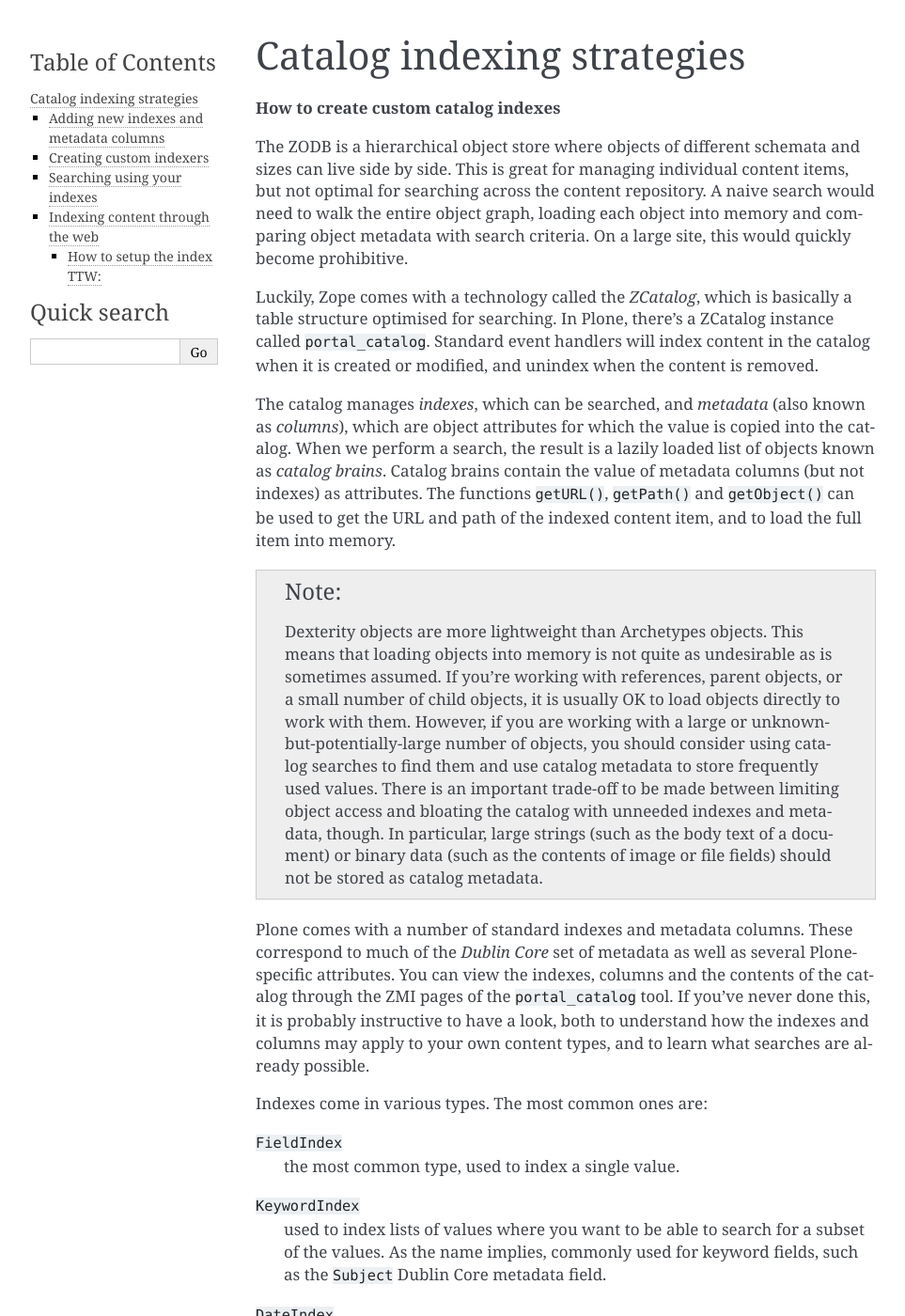
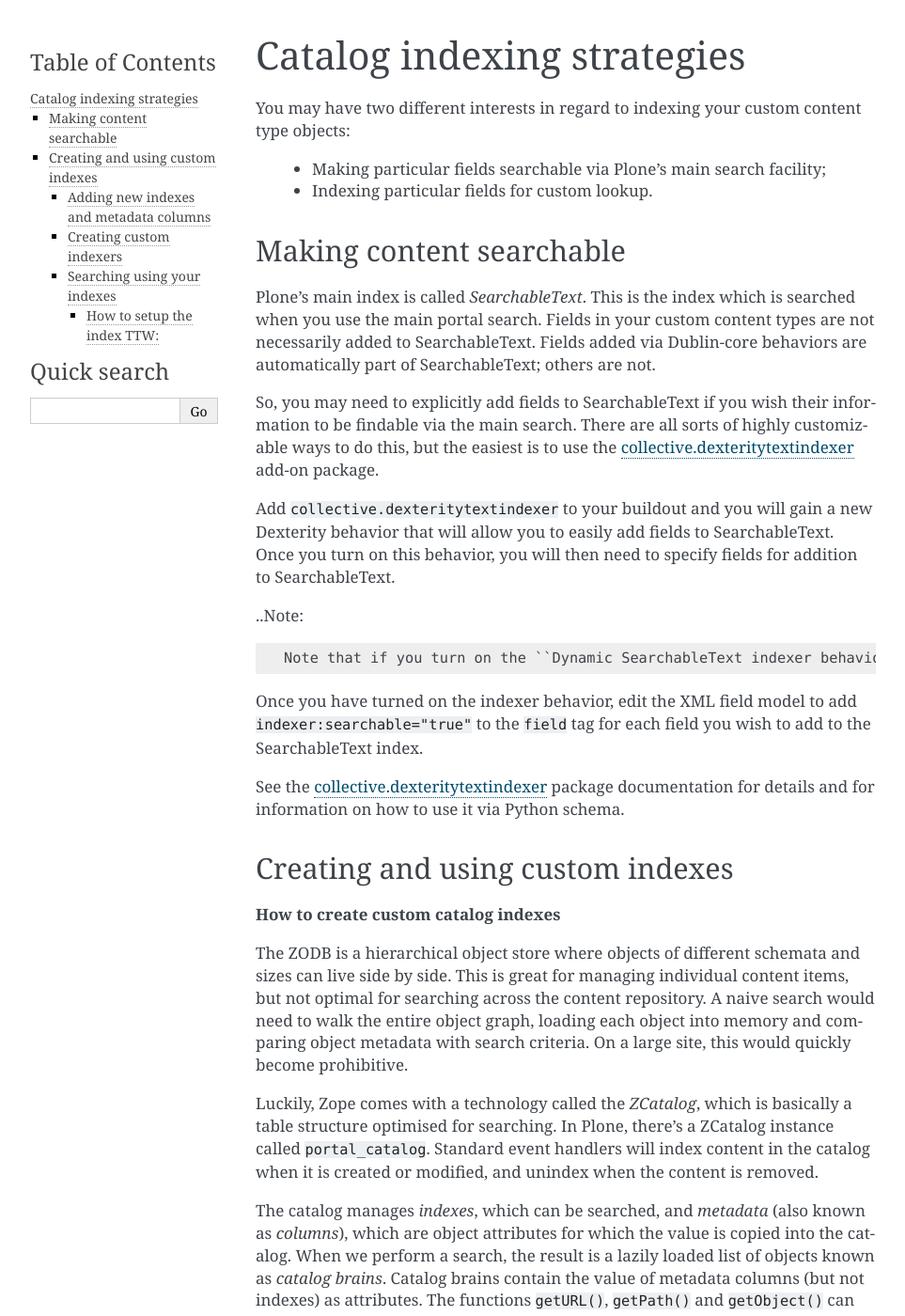
Before and after one commit to plone/plone.app.dexterity, a Sphinx documentation site: the page built from docs/advanced/catalog-indexing-strategies.rst, in a window 1280 px wide and 1400 px high. Shown: the whole window at 94% size, without its empty margins (148-1111 px from the left). Built offline with Sphinx 7.4.7, drawn with Linux system fonts in a browser that asks for light colours; some of the changed text lies outside the part shown.

Commit message:
Cleanup SearchableText index documentation

```diff
--- a/docs/advanced/catalog-indexing-strategies.rst
+++ b/docs/advanced/catalog-indexing-strategies.rst
@@ -1,6 +1,33 @@
 ============================
 Catalog indexing strategies
 ============================
+
+You may have two different interests in regard to indexing your custom content type objects:
+
+    * Making particular fields searchable via Plone's main search facility;
+
+    * Indexing particular fields for custom lookup.
+
+Making content searchable
+*************************
+
+Plone's main index is called *SearchableText*. This is the index which is searched when you use the main portal search. Fields in your custom content types are not necessarily added to SearchableText. Fields added via Dublin-core behaviors are automatically part of SearchableText; others are not.
+
+So, you may need to explicitly add fields to SearchableText if you wish their information to be findable via the main search. There are all sorts of highly customizable ways to do this, but the easiest is to use the `collective.dexteritytextindexer  <https://github.com/collective/collective.dexteritytextindexer>`_ add-on package.
+
+Add ``collective.dexteritytextindexer`` to your buildout and you will gain a new Dexterity behavior that will allow you to easily add fields to SearchableText. Once you turn on this behavior, you will then need to specify fields for addition to SearchableText.
+
+..Note::
+
+    Note that if you turn on the ``Dynamic SearchableText indexer behavior`` for a content type, then you must specify all fiedls that need SearchableText indexing. Dublin core fields like Title and Description are no longer automatically handled.
+
+Once you have turned on the indexer behavior, edit the XML field model to add ``indexer:searchable="true"`` to the ``field`` tag for each field you wish to add to the SearchableText index.
+
+See the `collective.dexteritytextindexer  <https://github.com/collective/collective.dexteritytextindexer>`_ package documentation for details and for information on how to use it via Python schema.
+
+
+Creating and using custom indexes
+*********************************
 
 **How to create custom catalog indexes**
 
@@ -255,29 +282,8 @@
 .. _plone.indexer: http://pypi.python.org/pypi/plone.indexer
 
 
-
-Indexing content through the web
-================================
-
-There is a helpful package that creates a dexterity *behaviour* which allows indexing:
-
-
- - `collective.dexteritytextindexer <https://github.com/collective/collective.dexteritytextindexer>`_
-
-
-
 How to setup the index TTW:
 ---------------------------
-
-If you need to avoid the file system when setting this up, you can apply the same changes but through
-the web instead.
-
-- Go to the Zope Management Interface and select 'portal_types'
-- Select your Dexterity content type
-- Add collective.dexteritytextindexer.behavior.IDexterityTextIndexer to the "Behaviors" box.
-- On the same page go down to "Model source" and add  indexer:searchable="true" to the <field> tag you want to index.
-- Add xmlns:indexer="http://namespaces.plone.org/supermodel/indexer" in the top <model> tag also inside the "Model source" box <-- you will get a traceback error if you miss this out.
-- Save your changes
 
 Now that the fields are index-able, we need to create the index itself.
 
```
